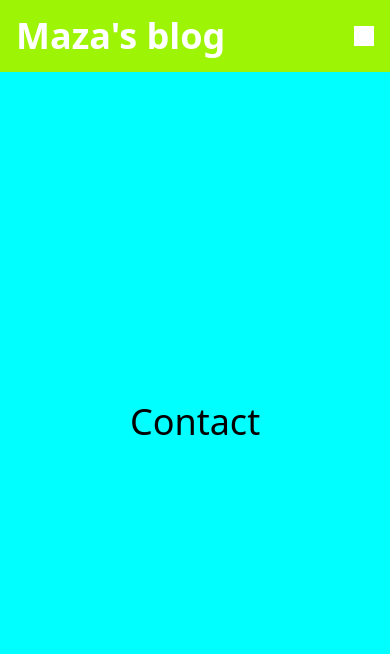
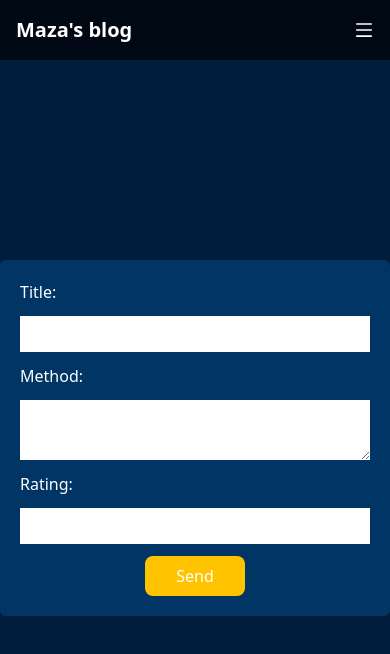
Before and after one commit to Luth-Badila/maza-blog, a Next.js app: page /Contact in a window 390 px wide. Shown: the top 654 px of the page. Built offline with nearby package versions, Linux system fonts and the light colour scheme.

Commit message:
changed color palette and added contact page

```diff
--- a/components/Hero.jsx
+++ b/components/Hero.jsx
@@ -4,7 +4,7 @@ import Image from "next/image";
 
 const Hero = () => {
   return (
-    <div className="bg-white shadow-lg rounded-lg p-4 lg:p-8 mt-[100px] mb-[10px]">
+    <div className="bg-white shadow-lg max-w-[1000px] rounded-lg p-4 lg:p-8 sm:mt-[100px] mt-[80px] mb-[10px]">
       <div className="relative overflow-hidden shadow-md pb-80 mb-6">
         <Image src="" alt="" height={100} width={100} className="object-top absolute h-80 w-full object-cover shadow-lg rounded-t-lg lg:rounded-lg" />
       </div>
@@ -13,7 +13,7 @@ const Hero = () => {
       </h1>
       <div className="block lg:flex text-center items-center justify-center mb-8 w-full">
         <div className="flex items-center justify-center mb-4 lg:mb-0 w-full lg:w-auto mr-8">
-          <Image alt="" height="30px" width="30px" className="align-middle rounded-full" src="" />
+          <Image alt="" height={30} width={30} className="align-middle rounded-full" src="" />
           <p className="inline align-middle text-gray-700 ml-2 text-lg">Lorem ipsum dolor sit amet consectetur adipisicing elit. Aperiam, explicabo.</p>
         </div>
         <div className="font-medium text-gray-700">
@@ -26,7 +26,7 @@ const Hero = () => {
       <p className="text-center text-lg text-gray-700 font-normal px-4 lg:px-20 mb-8">Lorem ipsum dolor sit amet.</p>
       <div className="text-center">
         <Link href="">
-          <span className="transition duration-500 transform hover:-translate-y-1 inline-block bg-pink-600 text-lg font-medium rounded-full text-white px-8 py-3 cursor-pointer">Lanjutkan membaca</span>
+          <span className="transition duration-500 transform hover:-translate-y-1 inline-block bg-blue-800 text-lg font-medium rounded-full text-white px-8 py-3 cursor-pointer">Lanjutkan membaca</span>
         </Link>
       </div>
     </div>
--- a/components/Navbar.jsx
+++ b/components/Navbar.jsx
@@ -4,7 +4,7 @@ import { AiOutlineMenu, AiOutlineClose } from "react-icons/ai";
 
 const Navbar = () => {
   const [nav, setNav] = useState(false);
-  const [color, setColor] = useState("#9df505");
+  const [color, setColor] = useState("#000814");
   const [textColor, setTextColor] = useState("white");
 
   const handleNav = () => {
@@ -13,10 +13,10 @@ const Navbar = () => {
   useEffect(() => {
     const changeColor = () => {
       if (window.scrollY >= 90) {
-        setColor("#3d0101");
+        setColor("#00296b");
         setTextColor("#e8d1d1");
       } else {
-        setColor("#9df505");
+        setColor("#000814");
         setTextColor("#fff");
       }
     };
@@ -27,16 +27,16 @@ const Navbar = () => {
     <div style={{ backgroundColor: `${color}` }} className="fixed top-0 left-0 w-full z-10 ease-in duration-300">
       <div className="max-w-[1240px] m-auto flex justify-between items-center p-4 text-white">
         <Link href="/">
-          <h1 className="font-bold text-4xl text-white">Maza&apos;s blog</h1>
+          <h1 className="font-bold sm:text-4xl text-xl text-white">Maza&apos;s blog</h1>
         </Link>
         <ul className="hidden sm:flex">
-          <li className="p-4 text-white hover:text-green-500">
+          <li className="p-4 text-white hover:text-[#ffc300]">
             <Link href="/">Home</Link>
           </li>
-          <li className="p-4 text-white hover:text-green-500">
+          <li className="p-4 text-white hover:text-[#ffc300]">
             <Link href="/Contact">Contact Me</Link>
           </li>
-          <li className="p-4 text-white hover:text-green-500">
+          <li className="p-4 text-white hover:text-[#ffc300]">
             <Link href="/About">About</Link>
           </li>
         </ul>
@@ -44,24 +44,24 @@ const Navbar = () => {
         {/* Mobile Button */}
         <div onClick={handleNav} className="block sm:hidden z-10 cursor-pointer">
           {/* tailwind: apabila min-width > 640 ? muncul : hidden */}
-          {nav ? <AiOutlineClose size={20} /> : <AiOutlineMenu size={20} className="text-white bg-white" />}
+          {nav ? <AiOutlineClose size={20} /> : <AiOutlineMenu size={20} className="text-white" />}
         </div>
         {/* Mobile Menu */}
         <div
           className={
             nav
-              ? "sm:hidden absolute top-0 left-[0] right-0 bottom-0 flex justify-center items-center w-full h-screen bg-[#19f505] text-center ease-in duration-300"
-              : "sm:hidden absolute top-0 left-[100%] right-0 bottom-0 flex justify-center items-center w-full h-screen bg-[#19f505] text-center ease-in duration-300"
+              ? "sm:hidden absolute top-0 left-[0] right-0 bottom-0 flex justify-center items-center w-full h-screen bg-[#00509d] text-center ease-in duration-300"
+              : "sm:hidden absolute top-0 left-[100%] right-0 bottom-0 flex justify-center items-center w-full h-screen bg-[#00509d] text-center ease-in duration-300"
           }
         >
           <ul>
-            <li onClick={handleNav} className="p-4 text-4xl hover:text-blue-500">
+            <li onClick={handleNav} className="p-4 text-4xl hover:text-[#ffc300]">
               <Link href="/">Home</Link>
             </li>
-            <li onClick={handleNav} className="p-4 text-4xl hover:text-blue-500">
+            <li onClick={handleNav} className="p-4 text-4xl hover:text-[#ffc300]">
               <Link href="/Contact">Contact Me</Link>
             </li>
-            <li onClick={handleNav} className="p-4 text-4xl hover:text-blue-500">
+            <li onClick={handleNav} className="p-4 text-4xl hover:text-[#ffc300]">
               <Link href="/About">About</Link>
             </li>
           </ul>
--- a/pages/Contact.jsx
+++ b/pages/Contact.jsx
@@ -1,7 +1,22 @@
 import React from "react";
 
 const Contact = () => {
-  return <div className="flex justify-center items-center h-screen text-4xl">Contact</div>;
+  return (
+    <div className="mt-[100px] flex justify-center items-center h-[80vh]">
+      <form className="bg-[#003566] p-[20px] my-0 mx-auto w-[800px] rounded-md flex flex-col gap-3 text-white">
+        <label htmlFor="title">Title:</label>
+        <input type="text" id="title" className="block w-[100%] border-solid border-grey p-[6px]" />
+
+        <label htmlFor="method">Method:</label>
+        <textarea id="method" className="block w-[100%] border-solid border-grey p-[6px]" />
+
+        <label htmlFor="rating">Rating:</label>
+        <input type="number" id="rating" className="block w-[100%] border-solid border-grey p-[6px]" />
+
+        <button className="mx-auto my-0 items-center bg-[#ffc300] text-white border-0 py-[8px] px-[6px] rounded-lg cursor-pointer w-[100px]">Send</button>
+      </form>
+    </div>
+  );
 };
 
 export default Contact;
--- a/styles/globals.css
+++ b/styles/globals.css
@@ -3,5 +3,5 @@
 @tailwind utilities;
 
 body {
-    background-color: aqua;
+    background-color: #001d3d;
 }
```
